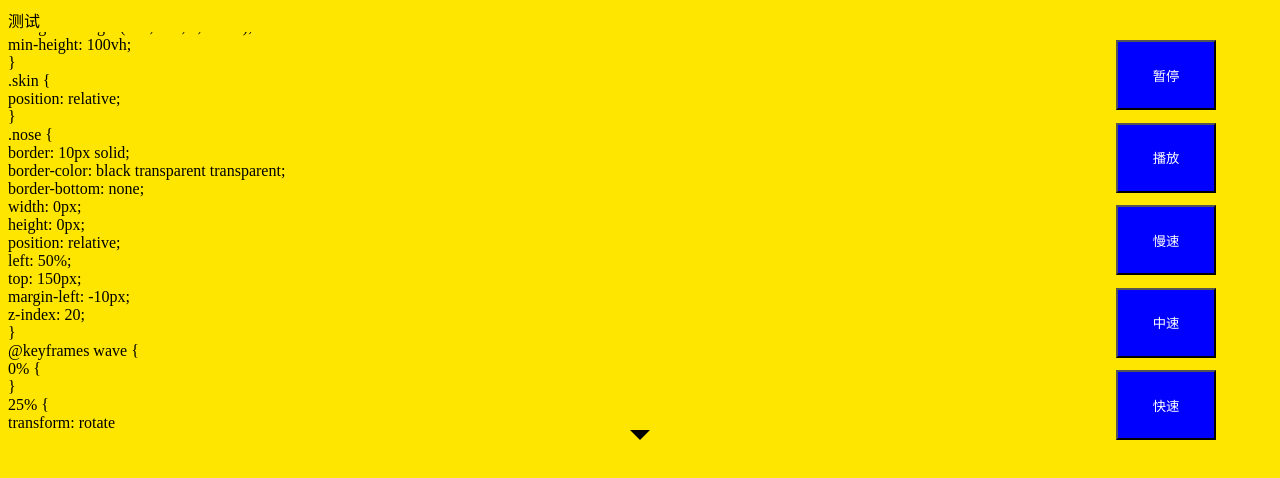
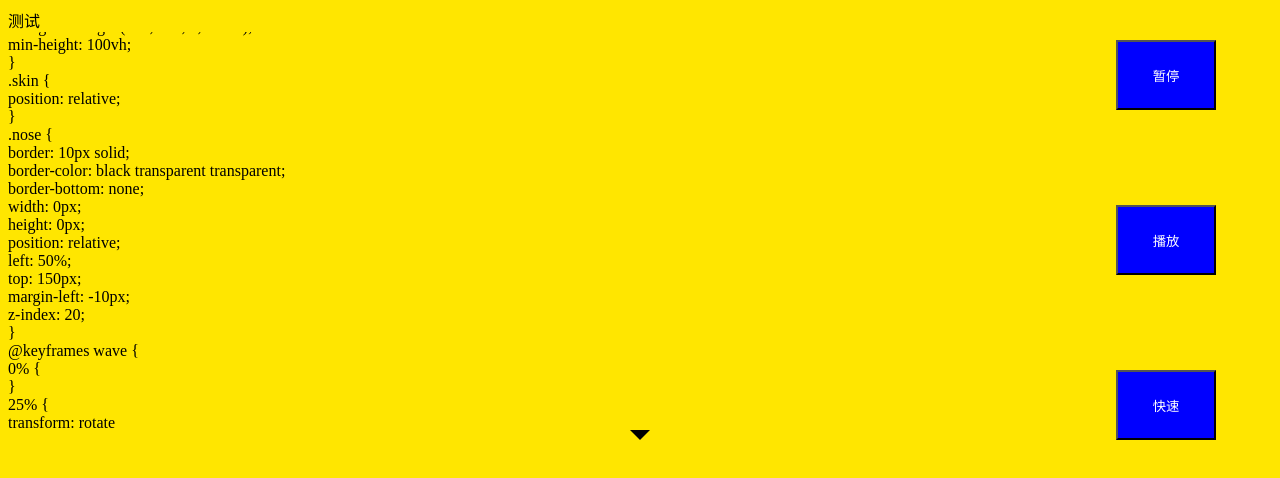
Before and after one commit to k93846/pikachu-1, a website: page src/test.html in a window 1280 px wide. Drawn offline with Linux system fonts and the light colour scheme.

Commit message:
减少按钮

```diff
--- a/src/test.html
+++ b/src/test.html
@@ -13,8 +13,8 @@
     <div id="buttons">
       <button id="btnPause">暂停</button>
       <button id="btnPlay">播放</button>
-      <button id="btnSlow">慢速</button>
-      <button id="btnNormal">中速</button>
+      <!-- <button id="btnSlow">慢速</button>
+      <button id="btnNormal">中速</button> -->
       <button id="btnFast">快速</button>
     </div>
     <style>
```
Also changed, not shown: dist/test.html, 1 other file.
